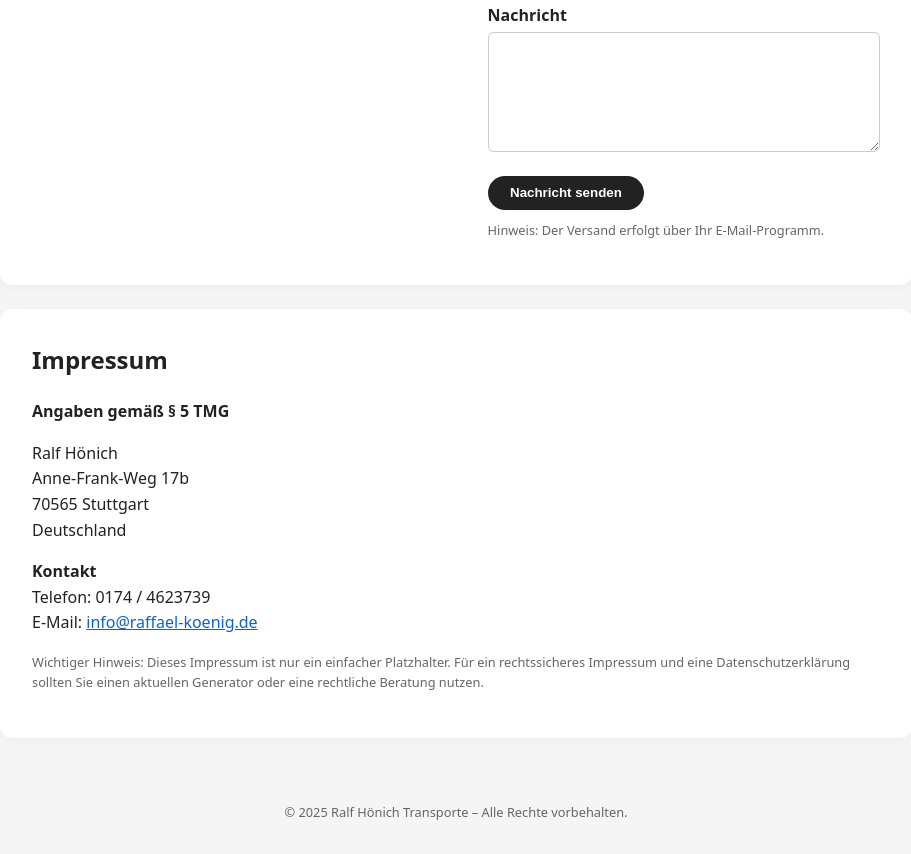
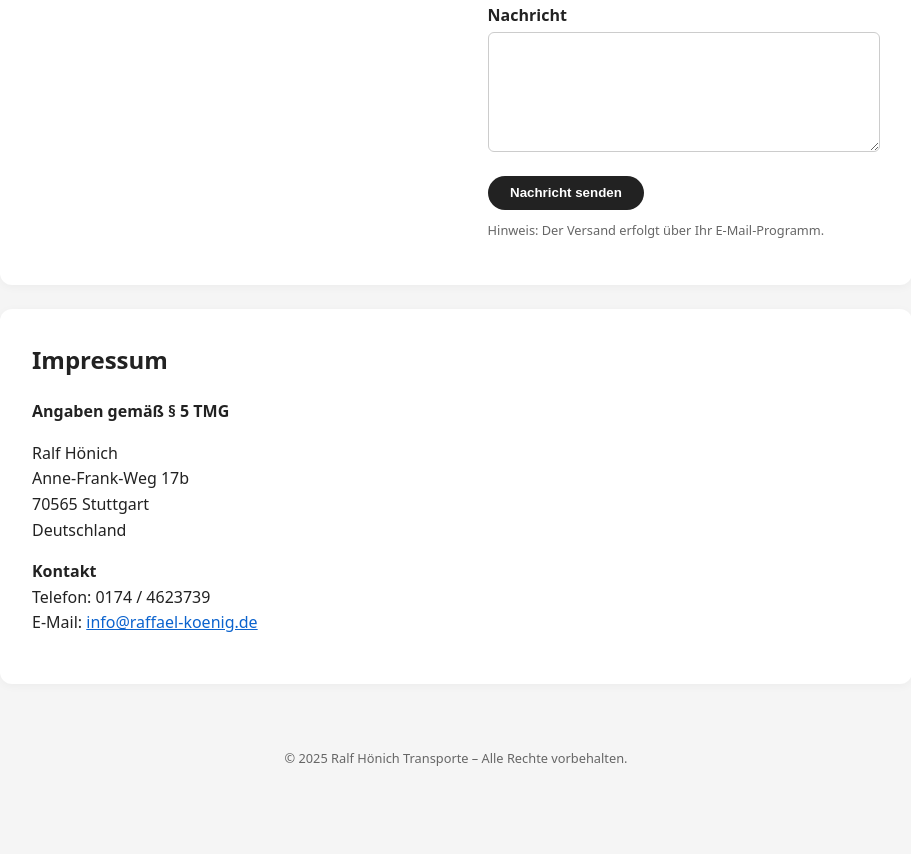
Before and after one commit to raffaelkoenig1-dot/Transport, a plain HTML site: page index.html in a window 1280 px wide. Shown: the part 881-1735 px from the top of the page, without its empty margins (184-1095 px from the left). After the commit the page ends 1681 px from the top, so only its background shows below. Drawn offline with Linux system fonts and the light colour scheme.

Commit message:
Update index.html

```diff
--- a/index.html
+++ b/index.html
@@ -202,11 +202,7 @@
             Telefon: 0174 / 4623739<br>
             E-Mail: <a href="mailto:info@raffael-koenig.de">info@raffael-koenig.de</a>
         </p>
-        <p style="font-size:0.8rem; color:#666; margin-top:1rem;">
-            Wichtiger Hinweis: Dieses Impressum ist nur ein einfacher Platzhalter.
-            Für ein rechtssicheres Impressum und eine Datenschutzerklärung sollten Sie einen
-            aktuellen Generator oder eine rechtliche Beratung nutzen.
-        </p>
+
     </section>
 </main>
 
```
